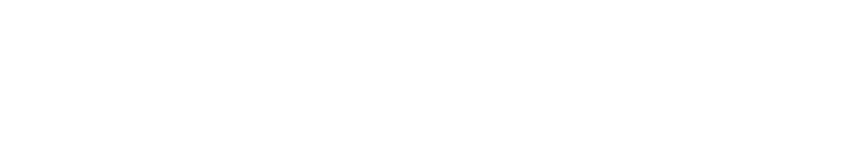
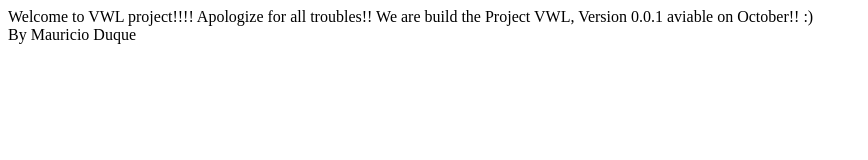
Before and after one commit to virtualweblab/vwl, a website: page public/index.html in a window 1280 px wide. Shown: the whole page, without its empty margins (0-868 px from the left). Drawn offline with Linux system fonts and the light colour scheme.

Commit message:
generate a response

```diff
--- a/public/index.html
+++ b/public/index.html
@@ -5,7 +5,12 @@
 	<title>VWL Project</title>
 </head>
 <body>
-
+	Welcome to VWL project!!!!
+	Apologize for all troubles!!
+	We are build the Project VWL,
+	Version 0.0.1 aviable on October!! :)
+	<footer>
+	 By Mauricio Duque
+    </footer>
 </body>
-<footer>
-</footer>
+</html>
```
Also changed, not shown: 1 other file.
